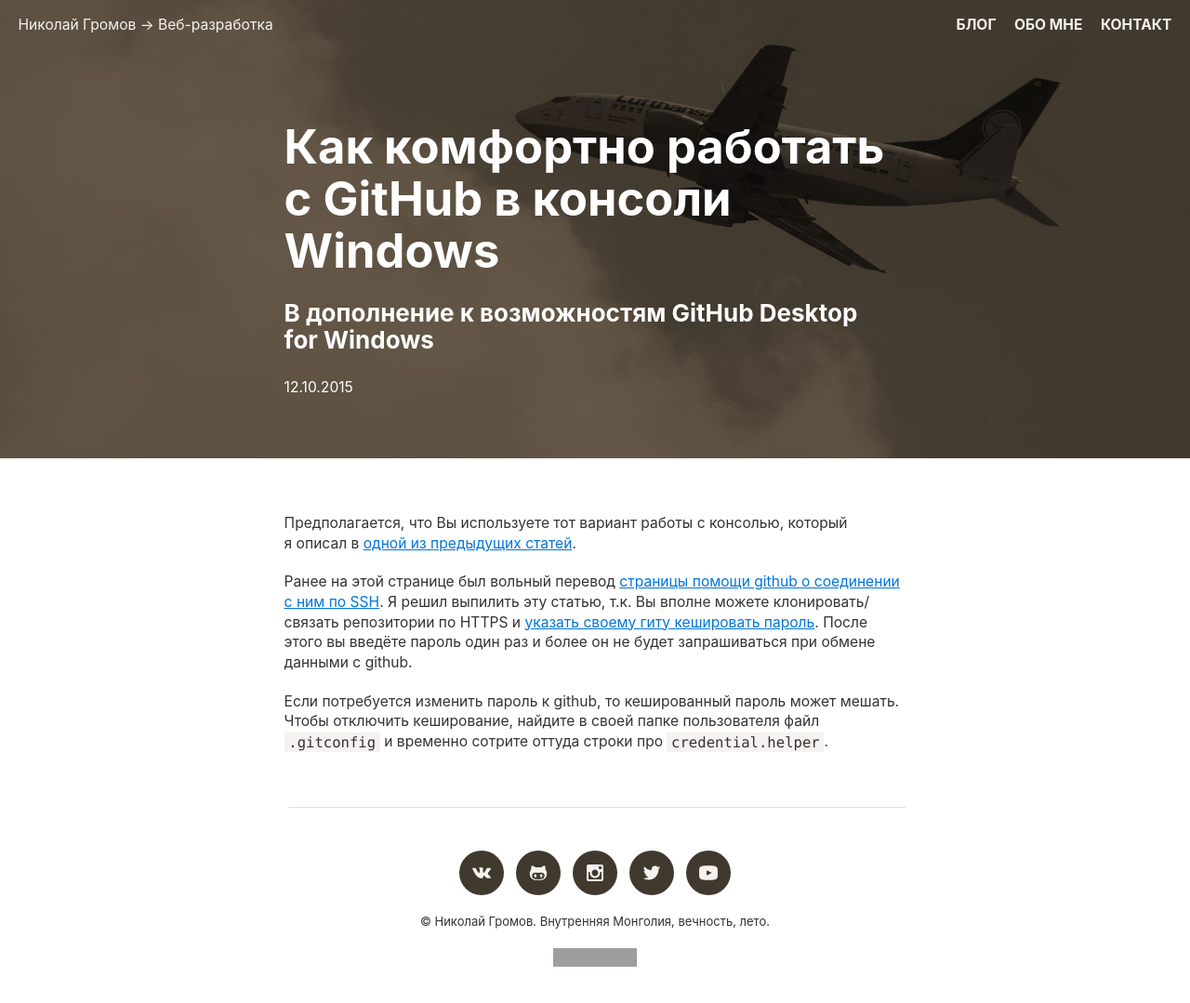
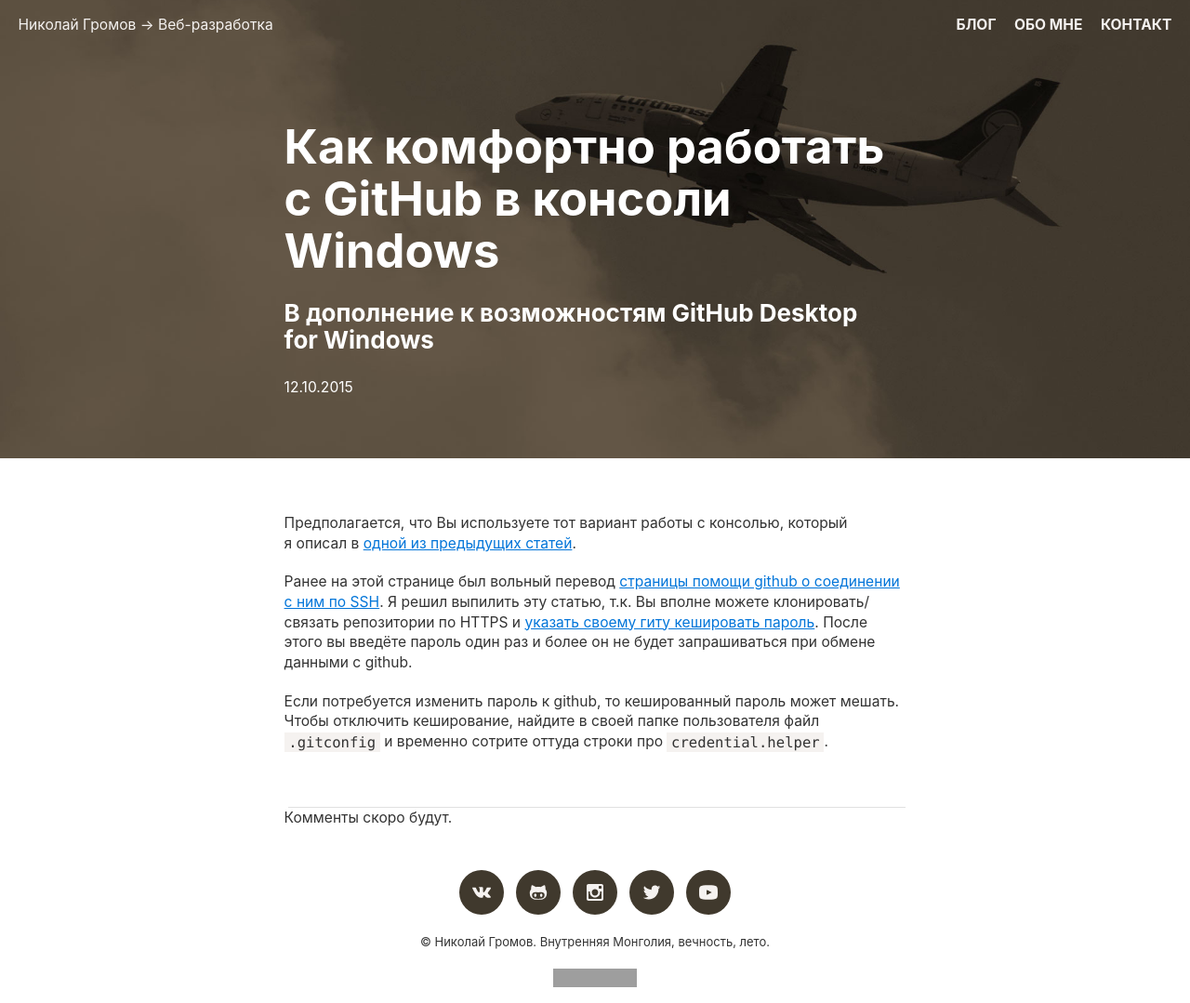
Before and after one commit to nicothin/nicothin.github.io, a Jekyll site: the page built from _posts/2015-10-12-kak-komfortno-rabotat-s-github-v-konsoli-windows.md, in a window 1280 px wide. Shown: the whole page at 93% size. Built offline with Jekyll 4.4.1, drawn with Linux system fonts in a browser that asks for light colours; comment, search, counter and statistics services are not loaded; before the commit the page ends 1057 px from its top, so only the background shows below that; grey boxes are pictures that could not be loaded.

Commit message:
Временно выпилил комменты

```diff
--- a/_layouts/post.html
+++ b/_layouts/post.html
@@ -59,9 +59,9 @@ layout: default
     }}
   </div>
 
-  <div id="gitmentContainer" class="comments"></div>
+  <div id="gitmentContainer" class="comments">Комменты скоро будут.</div>
 
-  <link rel="stylesheet" href="https://imsun.github.io/gitment/style/default.css">
+  <!-- <link rel="stylesheet" href="https://imsun.github.io/gitment/style/default.css">
   <script src="https://imsun.github.io/gitment/dist/gitment.browser.js"></script>
   <script>
     var gitment = new Gitment({
@@ -75,6 +75,6 @@ layout: default
       },
     });
     gitment.render('gitmentContainer');
-  </script>
+  </script> -->
 
 </article>
```
